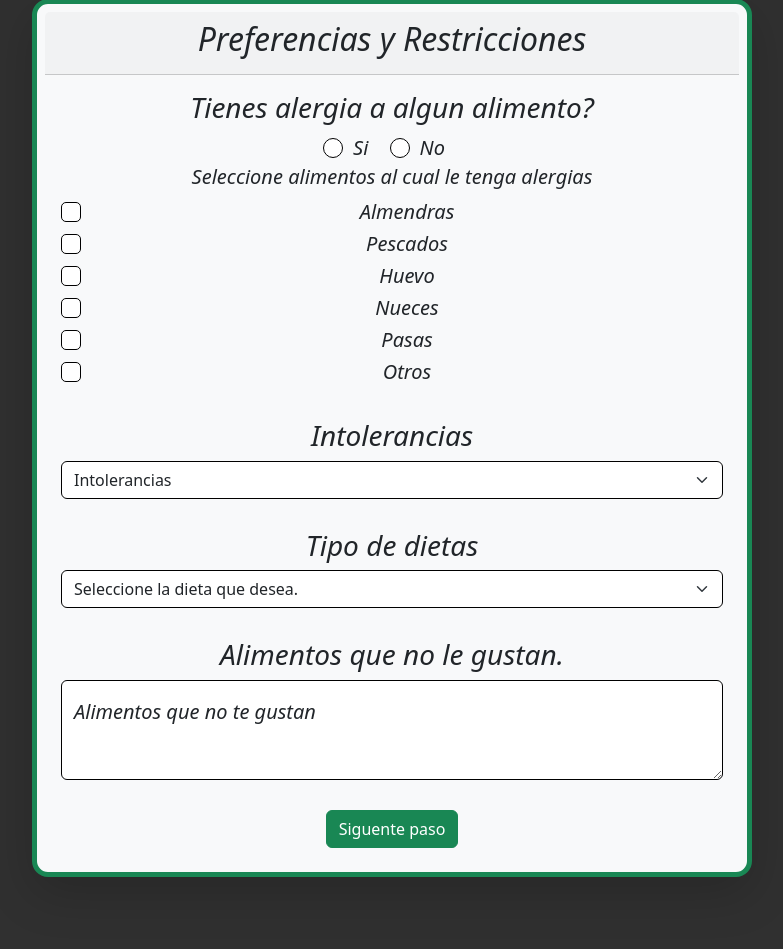
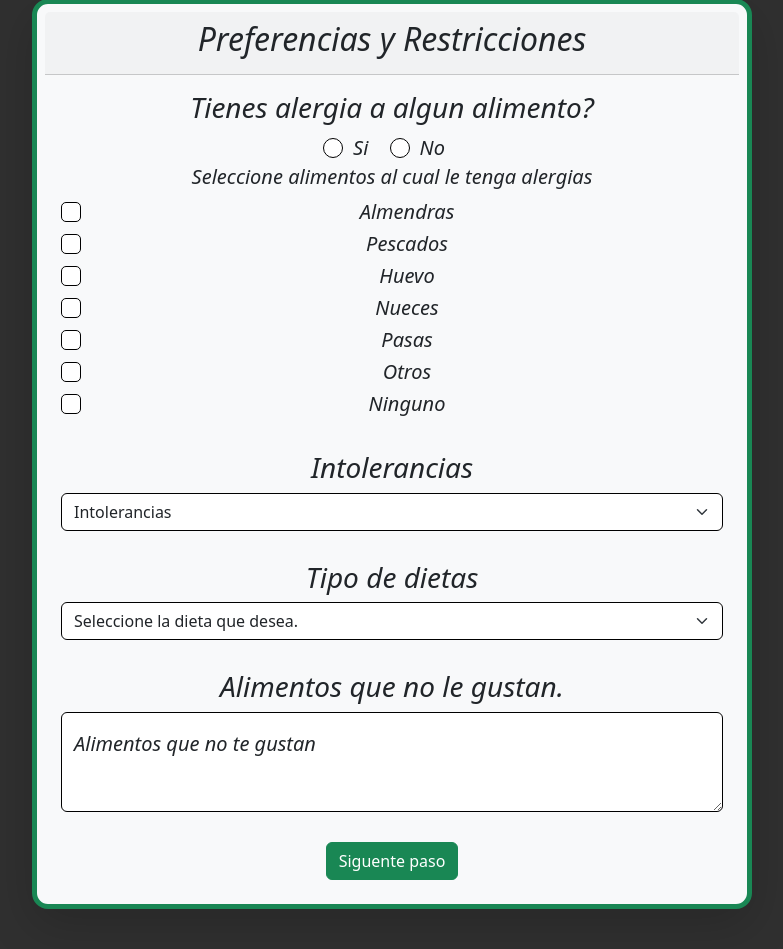
Before and after one commit to Sagarnaga-Jesus/nutriApp, a Flask app: page /preferencias in a window 1280 px wide. Shown: the part 231-1180 px from the top of the page, without its empty margins (248-1031 px from the left). Run offline with Flask 3, Linux system fonts and the light colour scheme.

Commit message:
agregue ninguno

```diff
--- a/templates/preferencias.html
+++ b/templates/preferencias.html
@@ -56,6 +56,12 @@
                     Otros
                 </label>
             </div>
+            <div class="form-check">
+                <input class="form-check-input border border-black" type="checkbox" value="ninguno" id="ninguno" name="alergias">
+                <label class="form-check-label" for="checkDefault">
+                    Ninguno
+                </label>
+            </div>
             <br>
             <h3>Intolerancias</h3>
             <select class="form-select border border-black" aria-label="Default select example" name="intolerancias" required>
```
